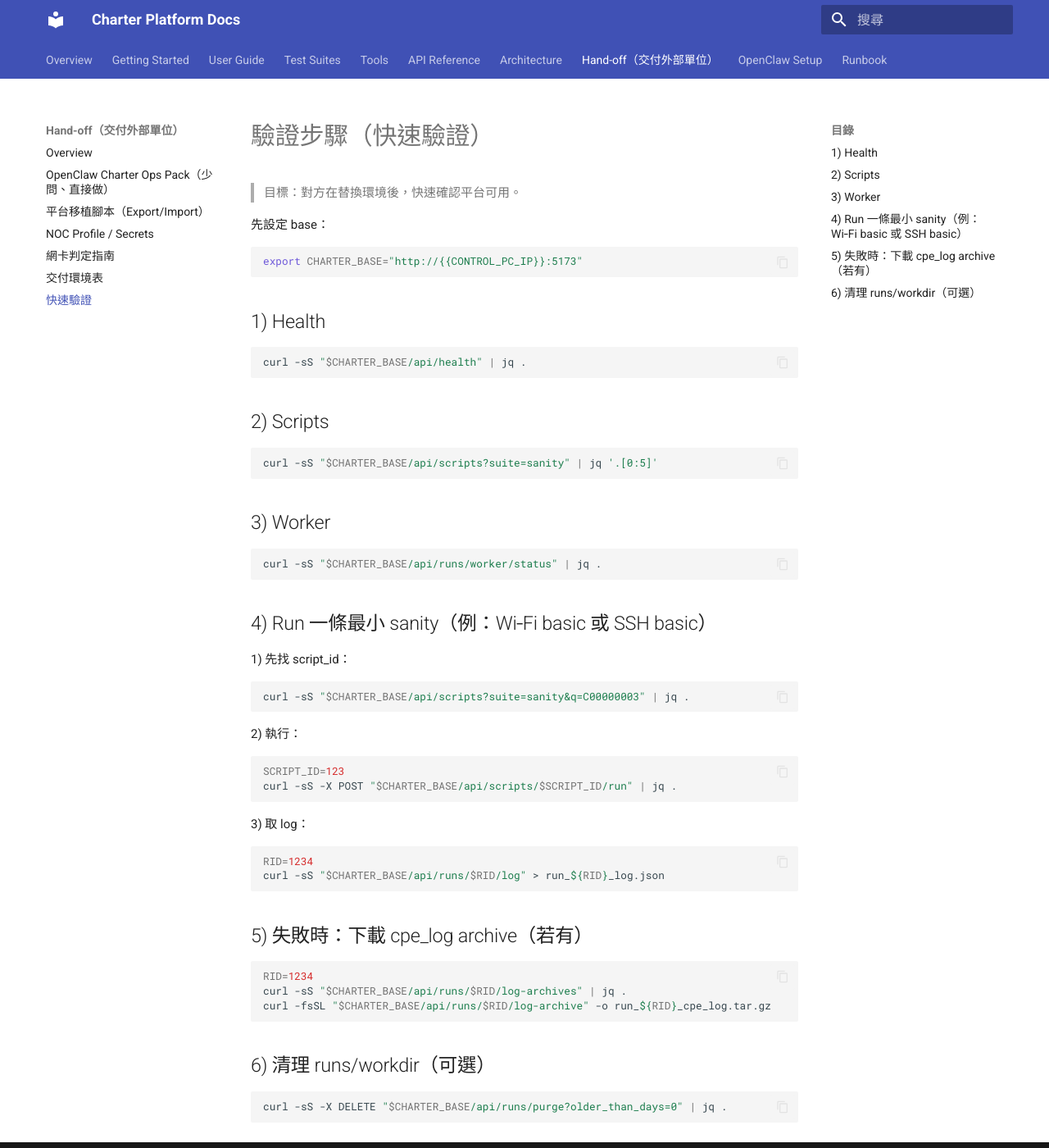
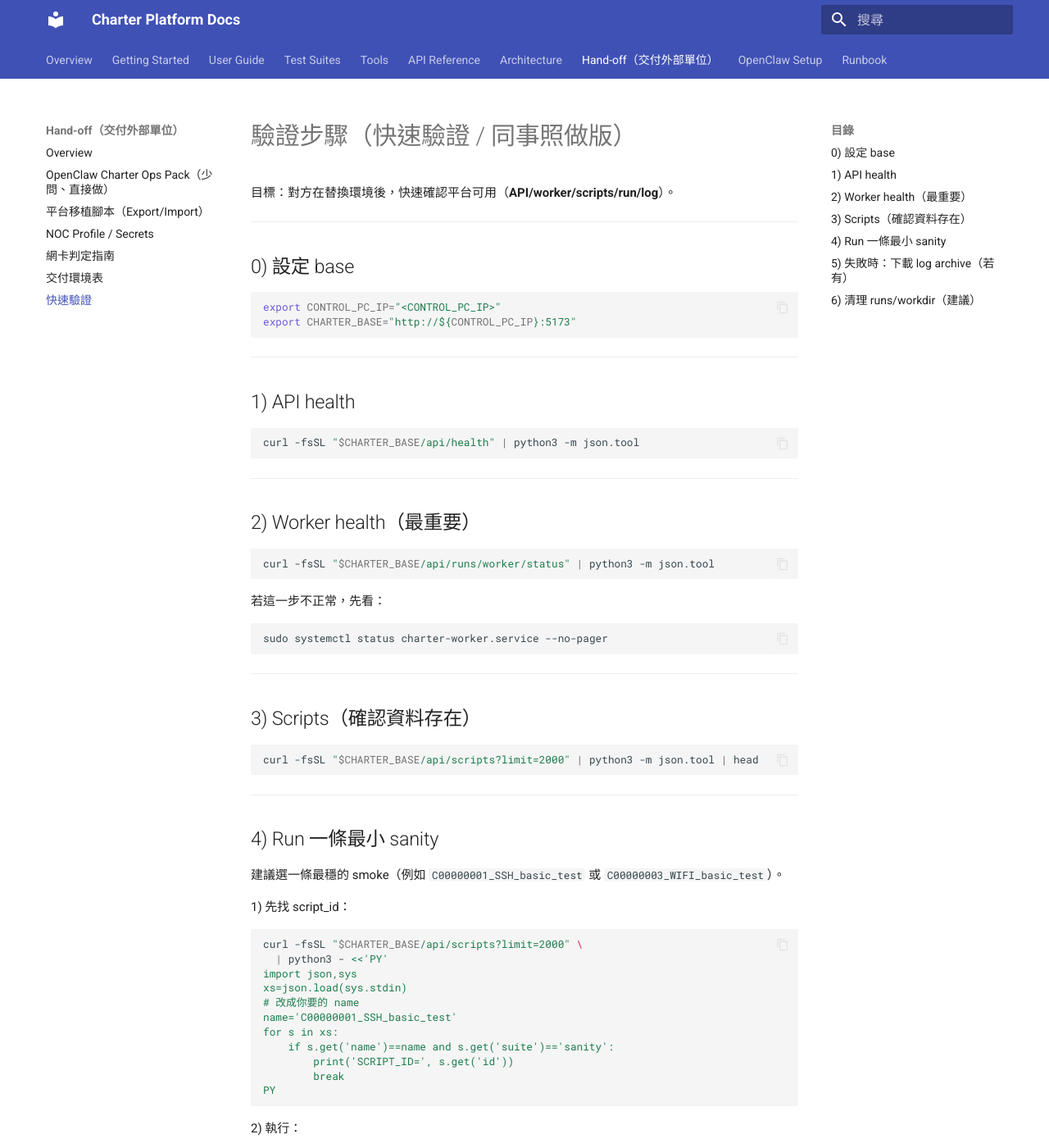
Before and after one commit to askeywifisit-ui/charter_project, an MkDocs documentation site: the page built from docs/charter_site/docs/handoff/handoff_validation.md, in a window 1280 px wide and 1400 px high. Shown: the whole window at 82% size. Built offline with MkDocs 1.6.1 and Material for MkDocs 9.7.7, drawn with Linux system fonts in a browser that asks for light colours; comment, search, counter and statistics services are not loaded; some of the changed text lies outside the part shown.

Commit message:
Docs: make handoff/quick_start/tools index colleague-friendly (step-by-step)

````diff
--- a/docs/charter_site/docs/getting_started/quick_start.md
+++ b/docs/charter_site/docs/getting_started/quick_start.md
@@ -1,23 +1,81 @@
-# Quick Start
+# Quick Start（10 分鐘確認平台可用）
 
-## 目標
-用最短步驟確認你可以：
-1) 打開 UI
-2) 列出 scripts
-3) 觸發 run 並查看 log
+目標：用最短步驟確認你可以 **打開 UI → API 可用 → worker 正常 → 跑一個 sanity → 抓 log**。
 
-## 1) 開 UI
-- `http://{{CONTROL_PC_IP}}:5173`
+> 只要這頁跑通，後面所有 test case 才有意義。
 
-## 2) Scripts
-- UI：`/scripts` 或 `/suites`
-- API：`GET /api/scripts`
+---
 
-## 3) 跑一個 script
-- API：`POST /api/scripts/{script_id}/run`
-- UI：Scripts 頁面點 Run
+## 0) 先填三個變數
 
-## 4) 看 run log
-- API：`GET /api/runs/{run_id}/log`
+```bash
+export CONTROL_PC_IP="<CONTROL_PC_IP>"   # 例如 172.14.1.140
+export CHARTER_BASE="http://${CONTROL_PC_IP}:5173"
+export SCRIPT_ID="<SCRIPT_ID_11F_140>"   # 選一個簡單的 sanity，例如 SSH basic
+```
 
-> 若 worker 卡住：看 `GET /api/runs/worker/status` 或 UI 的 worker 狀態。
+---
+
+## 1) 開 UI（人工確認）
+
+- UI：`http://<CONTROL_PC_IP>:5173`
+- 你應該看得到：Scripts / Runs / Suites 等頁面
+
+---
+
+## 2) API 健康檢查
+
+```bash
+curl -fsSL "${CHARTER_BASE}/api/health" | python3 -m json.tool
+```
+
+---
+
+## 3) Worker 狀態（最常卡住的點）
+
+```bash
+curl -fsSL "${CHARTER_BASE}/api/runs/worker/status" | python3 -m json.tool
+```
+
+若 worker 不正常：先看 `systemctl status charter-worker.service`。
+
+---
+
+## 4) 列出 scripts（找 script_id）
+
+```bash
+curl -fsSL "${CHARTER_BASE}/api/scripts?limit=2000" | python3 -m json.tool | head
+```
+
+---
+
+## 5) 觸發 run
+
+```bash
+curl -sS -X POST "${CHARTER_BASE}/api/scripts/${SCRIPT_ID}/run" | python3 -m json.tool
+```
+
+回傳會有 `run_id`（以下用 `RID`）。
+
+---
+
+## 6) 看 run log / artifacts
+
+```bash
+RID=<RUN_ID>
+
+curl -sS "${CHARTER_BASE}/api/runs/${RID}/log" > run_${RID}_log.json
+cat run_${RID}_log.json | head
+
+# 若有 log archive
+curl -sS "${CHARTER_BASE}/api/runs/${RID}/log-archives" | python3 -m json.tool
+curl -fsSL "${CHARTER_BASE}/api/runs/${RID}/log-archive" -o run_${RID}_cpe_log.tar.gz
+```
+
+---
+
+## 7) 清理（建議日常都做）
+
+```bash
+curl -sS -X DELETE "${CHARTER_BASE}/api/runs/purge?older_than_days=0" | python3 -m json.tool
+```
--- a/docs/charter_site/docs/handoff/handoff_validation.md
+++ b/docs/charter_site/docs/handoff/handoff_validation.md
@@ -1,51 +1,92 @@
-# 驗證步驟（快速驗證）
+# 驗證步驟（快速驗證 / 同事照做版）
 
-> 目標：對方在替換環境後，快速確認平台可用。
+目標：對方在替換環境後，快速確認平台可用（**API/worker/scripts/run/log**）。
 
-先設定 base：
+---
+
+## 0) 設定 base
+
 ```bash
-export CHARTER_BASE="http://{{CONTROL_PC_IP}}:5173"
+export CONTROL_PC_IP="<CONTROL_PC_IP>"
+export CHARTER_BASE="http://${CONTROL_PC_IP}:5173"
 ```
 
-## 1) Health
+---
+
+## 1) API health
+
 ```bash
-curl -sS "$CHARTER_BASE/api/health" | jq .
+curl -fsSL "$CHARTER_BASE/api/health" | python3 -m json.tool
 ```
 
-## 2) Scripts
+---
+
+## 2) Worker health（最重要）
+
 ```bash
-curl -sS "$CHARTER_BASE/api/scripts?suite=sanity" | jq '.[0:5]'
+curl -fsSL "$CHARTER_BASE/api/runs/worker/status" | python3 -m json.tool
 ```
 
-## 3) Worker
+若這一步不正常，先看：
 ```bash
-curl -sS "$CHARTER_BASE/api/runs/worker/status" | jq .
+sudo systemctl status charter-worker.service --no-pager
 ```
 
-## 4) Run 一條最小 sanity（例：Wi‑Fi basic 或 SSH basic）
+---
+
+## 3) Scripts（確認資料存在）
+
+```bash
+curl -fsSL "$CHARTER_BASE/api/scripts?limit=2000" | python3 -m json.tool | head
+```
+
+---
+
+## 4) Run 一條最小 sanity
+
+建議選一條最穩的 smoke（例如 `C00000001_SSH_basic_test` 或 `C00000003_WIFI_basic_test`）。
+
 1) 先找 script_id：
 ```bash
-curl -sS "$CHARTER_BASE/api/scripts?suite=sanity&q=C00000003" | jq .
+curl -fsSL "$CHARTER_BASE/api/scripts?limit=2000" \
+  | python3 - <<'PY'
+import json,sys
+xs=json.load(sys.stdin)
+# 改成你要的 name
+name='C00000001_SSH_basic_test'
+for s in xs:
+    if s.get('name')==name and s.get('suite')=='sanity':
+        print('SCRIPT_ID=', s.get('id'))
+        break
+PY
 ```
+
 2) 執行：
 ```bash
-SCRIPT_ID=123
-curl -sS -X POST "$CHARTER_BASE/api/scripts/$SCRIPT_ID/run" | jq .
+SCRIPT_ID=<SCRIPT_ID>
+curl -sS -X POST "$CHARTER_BASE/api/scripts/$SCRIPT_ID/run" | python3 -m json.tool
 ```
+
 3) 取 log：
 ```bash
-RID=1234
+RID=<RUN_ID>
 curl -sS "$CHARTER_BASE/api/runs/$RID/log" > run_${RID}_log.json
 ```
 
-## 5) 失敗時：下載 cpe_log archive（若有）
+---
+
+## 5) 失敗時：下載 log archive（若有）
+
 ```bash
-RID=1234
-curl -sS "$CHARTER_BASE/api/runs/$RID/log-archives" | jq .
+RID=<RUN_ID>
+curl -sS "$CHARTER_BASE/api/runs/$RID/log-archives" | python3 -m json.tool
 curl -fsSL "$CHARTER_BASE/api/runs/$RID/log-archive" -o run_${RID}_cpe_log.tar.gz
 ```
 
-## 6) 清理 runs/workdir（可選）
+---
+
+## 6) 清理 runs/workdir（建議）
+
 ```bash
-curl -sS -X DELETE "$CHARTER_BASE/api/runs/purge?older_than_days=0" | jq .
+curl -sS -X DELETE "$CHARTER_BASE/api/runs/purge?older_than_days=0" | python3 -m json.tool
 ```
--- a/docs/charter_site/docs/handoff/index.md
+++ b/docs/charter_site/docs/handoff/index.md
@@ -1,24 +1,50 @@
-# Hand-off / 外部單位交付（Deployment Checklist）
+# Hand-off / 交付（同事照做版）
 
-本章提供把 Charter 平台交付給「其他單位/另一個 Lab」時，**可照做的 checklist**。
+本章目標：把 Charter 平台交付給「其他同事 / 另一個 lab」時，對方只要照步驟做，就能 **安裝完成 → service 長駐 → 跑通 sanity**。
 
-> 目標：讓對方在不知道你們內部細節的情況下，也能用最短步驟完成環境替換、驗證平台可用、並跑通一個 sanity。
+> 原則：文件站不放任何 NOC email/password；敏感值走 `.secrets/`。
 
-## 交付包建議內容
-- 文件站（本 repo / mkdocs）
-- scripts 匯出包（含 `manifest.json`）
-- tools 包（tar.gz + sha256）
-- web/api 包（zip + sha256）
-- 交付環境表（下頁）
+---
 
-## 交付流程（高階）
-1) 對方填寫環境表（IP/網卡/NOC profile/CPE 資訊）
-2) 套用替換（manifest env / 設定檔）
-3) 平台驗證（health/scripts/runs/worker）
-4) 跑一個 sanity case（並可拉 log / 下載 archive）
+## 一頁式 Checklist（建議照順序）
 
-## 相關頁面
+1) **下載交付物**（scripts/web/api；tools 由內部管道）
+2) **照安裝頁完成 systemd 長駐**（reboot 後會自動恢復）
+3) **填 `.secrets/` 與環境表**（網卡、CPE、NOC profile、customer id）
+4) **健康檢查**（API / worker / UI）
+5) **跑 1 個 sanity**，抓 log 當 evidence
+
+---
+
+## 相關頁面（照這個順序看）
+
+1) 下載
 - [交付下載（GitHub links）](downloads.md)
-- [Environment Template（需替換項目）](../environment_template.md)
+
+2) 安裝（platform）
+- [平台安裝 / 移植（systemd）](../getting_started/platform_install.md)
+- [Quick Start（10 分鐘確認）](../getting_started/quick_start.md)
+
+3) 填環境
 - [交付環境表（對方要填）](handoff_env_form.md)
+- [Network iface 指南（常踩雷）](network_iface_guide.md)
+- [NOC profile / secrets（放哪裡、權限）](noc_profile_secrets.md)
+
+4) 驗證
 - [驗證步驟（快速驗證）](handoff_validation.md)
+
+5) scripts 搬移/更新
+- [Scripts 移植/匯入規則（同名先刪再匯入）](migration_scripts.md)
+
+---
+
+## 交付包建議內容（對方應該拿到什麼）
+
+- Web（tar.gz）
+- API（tar.gz）
+- Scripts（sanity/stability zip + manifest）
+- systemd units（*.service/*.timer + drop-in）
+- 文件站（mkdocs source）
+- Tools（tar.gz；**不公開 link**，走內部管道）
+
+> secrets（NOC / SSH / Warehouse 等）不要放在交付包或文件站；請讓對方自行填 `.secrets/`。
--- a/docs/charter_site/docs/tools/index.md
+++ b/docs/charter_site/docs/tools/index.md
@@ -1,16 +1,46 @@
-# Tools（常用工具模組）
+# Tools（常用工具模組 / 同事速查）
 
-本章整理 `172.14.1.140` control PC 上的 tools：`/home/da40/charter/tools`。
+本章整理 control PC 上的 tools：`/home/da40/charter/tools`。
 
-## 清單來源與篩選規則
-- 來源：`ls -1 /home/da40/charter/tools`
-- **不列入備份檔**：檔名含 `.bak` 或 `.bak.<timestamp>`
-- 不列入：`old/`、`__pycache__/`
-- 不列入（內部整理用目錄）：`maint_only/`、`_unused_candidate/`
+> 原則：工具文件只放「用法」，不放任何 NOC email/password / SSH 密碼等敏感值。
 
-> 交付其他單位時，請先看：Environment Template（路徑/網卡/NOC profile 需替換）。
+---
 
-## 常用工具（優先補 CLI 用法）
+## 先看這三個（最常用）
+
+1) `cpe_info`：快速看 DUT 狀態/版本
+- 文件：[cpe_info](cpe_info.md)
+
+2) `cpe_ssh.py`：SSH enable/disable/check + 拉 log
+- 文件：[cpe_ssh.py](cpe_ssh.md)
+
+3) `noc_api_cli.py`：用 NOC API 查 node/location/upnp/dhcp reservation 等
+- 文件：[noc_api_cli.py](noc_api_cli.md)
+
+---
+
+## 同事常用指令（不查文件也能直接跑）
+
+```bash
+# 1) API/worker quick check
+export CHARTER_BASE="http://<CONTROL_PC_IP>:5173"
+curl -fsSL "$CHARTER_BASE/api/health" | python3 -m json.tool
+curl -fsSL "$CHARTER_BASE/api/runs/worker/status" | python3 -m json.tool
+
+# 2) CPE status
+/home/da40/charter/tools/cpe_info --status || true
+
+# 3) SSH enable/disable
+python3 /home/da40/charter/tools/cpe_ssh.py --help | head
+
+# 4) NOC (需要 .secrets 注入 NOC profile)
+python3 /home/da40/charter/tools/noc_api_cli.py --help | head
+```
+
+---
+
+## 常用工具（文件入口）
+
 - [cpe_info](cpe_info.md)
 - [cpe_ssh.py](cpe_ssh.md)
 - [noc_api_cli.py](noc_api_cli.md)
@@ -22,12 +52,9 @@
 - [pdu_outlet1.py / pdu_outlet2.py](pdu.md)
 - [collect_cpe_logs.py](collect_cpe_logs.md)
 
-## Tools 全清單（已過濾 .bak/old/__pycache__）
+---
 
-更新方式（會從 control PC 抓最新清單並覆寫本段）：
-```bash
-python3 scripts/update_charter_tools_index.py --host 172.14.1.140 --user root
-```
+## Tools 全清單（供查找檔名）
 
 <!-- TOOL_LIST_START -->
 ```text
````
